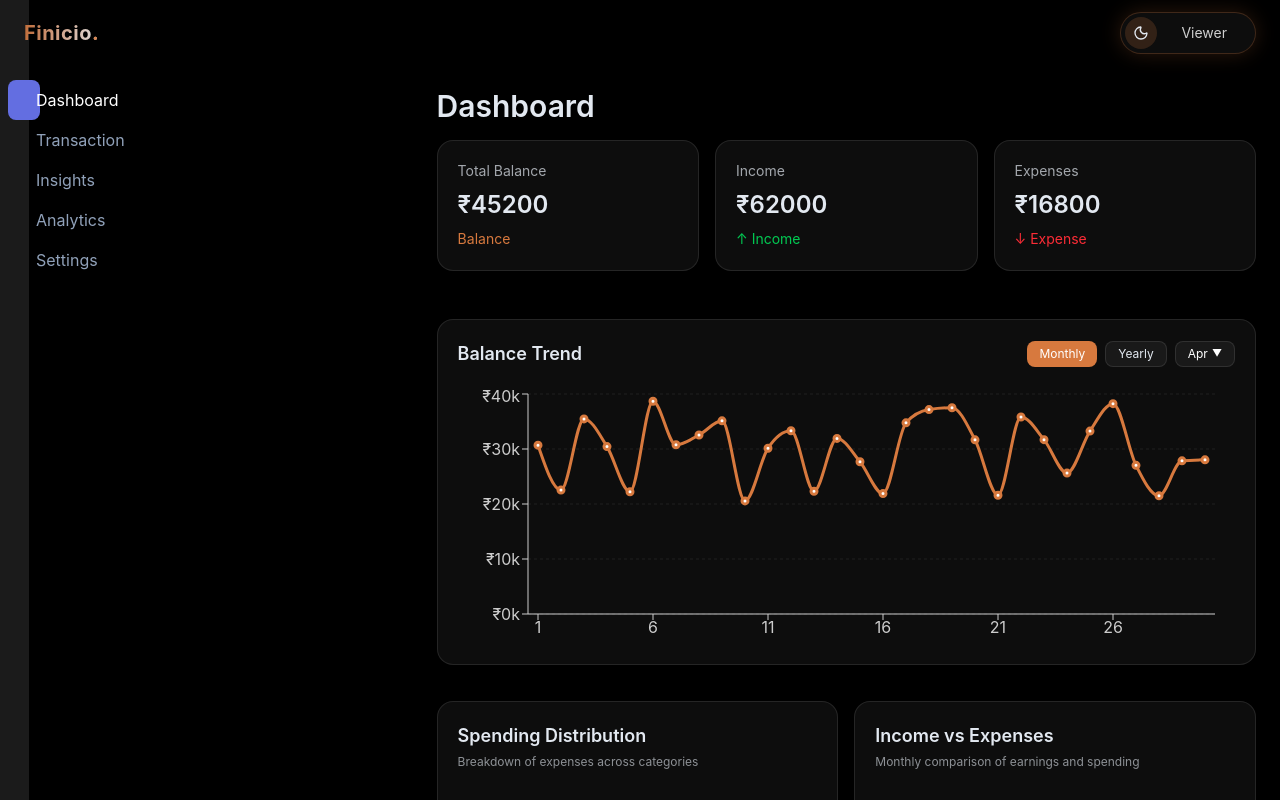
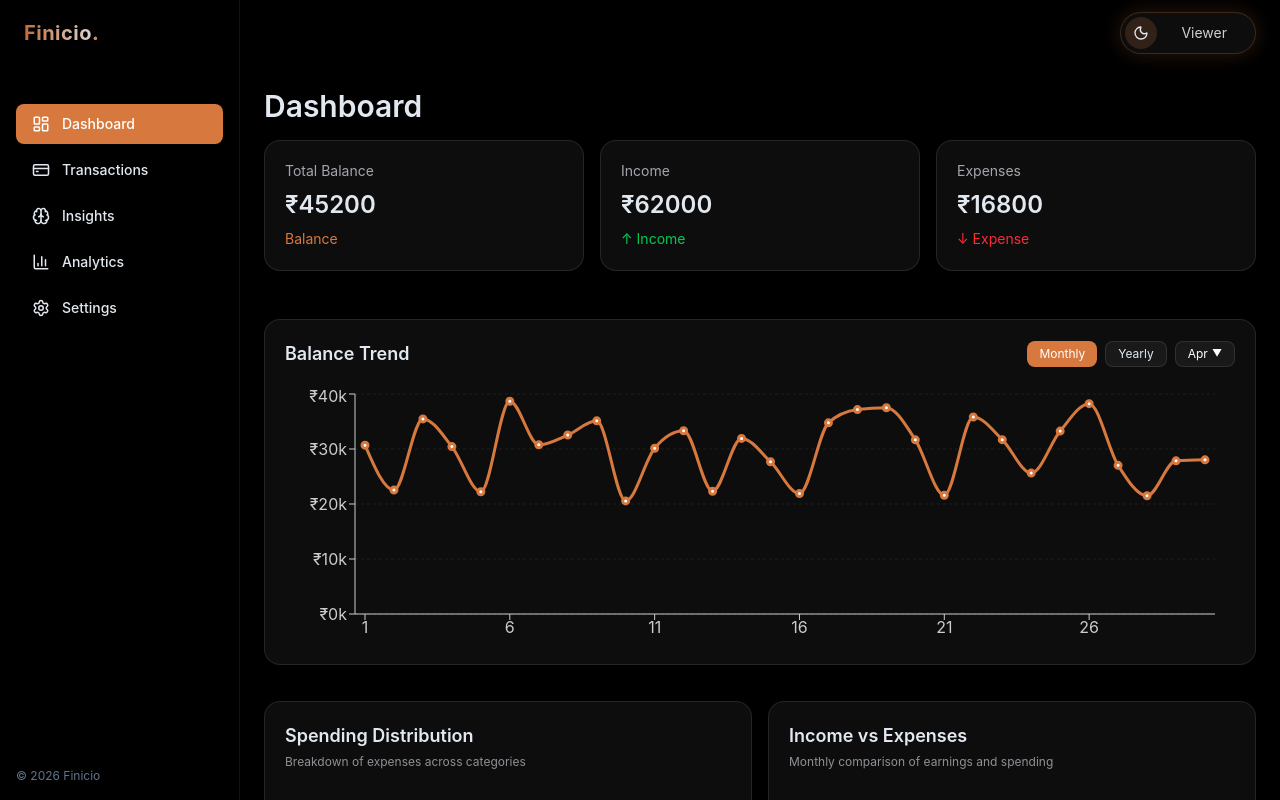
Before and after one commit to vaidika1410/finicio-zorvyn-assignment, a React (Vite) app: page /dashboard in a window 1280 px wide. Shown: the top 800 px of the page. Built offline with nearby package versions, Linux system fonts and the light colour scheme; the HTML template or start-up script is replaced by a standard one.

Commit message:
style: make sidebar responsive for mobile view

```diff
--- a/src/components/Sidebar.jsx
+++ b/src/components/Sidebar.jsx
@@ -1,40 +1,73 @@
-import { useState } from "react"
-
-import { LayoutDashboard, CreditCard, Brain, BarChart3, Settings } from "lucide-react";
+import { useNavigate, useLocation } from "react-router-dom";
+import {
+  LayoutDashboard,
+  CreditCard,
+  Brain,
+  BarChart3,
+  Settings,
+} from "lucide-react";
 import { useFinanceStore } from "../store/useFinanceStore";
 
-function Sidebar() {
-    const {activeTab, setActiveTab} = useFinanceStore()
+const Sidebar = () => {
+  const navigate = useNavigate();
+  const location = useLocation();
+  const { darkMode } = useFinanceStore();
 
   const navItems = [
-        { id: "dashboard", label: "Dashboard", icon: LayoutDashboard },
-        { id: "transaction", label: "Transaction", icon: CreditCard },
-        { id: "insights", label: "Insights", icon: Brain },
-        { id: "analytics", label: "Analytics", icon: BarChart3 },
-        { id: "settings", label: "Settings", icon: Settings }
-    ]
-
-    return (
-        <div className="h-screen w-1/6 bg-[#ffffff1b] py-20 px-2 top-0 left-0">
-            {navItems.map((e) => {
-                const Icon = e.icon
+    { label: "Dashboard", path: "/dashboard", icon: LayoutDashboard },
+    { label: "Transactions", path: "/transactions", icon: CreditCard },
+    { label: "Insights", path: "/insights", icon: Brain },
+    { label: "Analytics", path: "/analytics", icon: BarChart3 },
+    { label: "Settings", path: "/settings", icon: Settings },
+  ];
 
   return (
     <div
-                        key={e.id}
-                        onClick={() => setActiveTab(e.id)}
-                        className={`flex items-center gap-3 px-4 py-2 rounded-lg cursor-pointer transition
-                        ${activeTab === e.id ? "bg-[#636EE1] text-white"
-                                : "text-slate-400 hover:bg-slate-800 hover:text-white"}
+      className={`fixed top-0 left-0 h-full w-60 pt-20 flex flex-col justify-between overflow-y-auto shadow-lg shadow-black/20 border-r
+        ${
+          darkMode
+            ? "bg-[#000000] border-[#d7793e20]"
+            : "bg-white border-gray-200"
+        }`}
+    >
+      {/* Top Section */}
+      <div>
+
+        {/* Nav Items */}
+        <div className="flex flex-col gap-1.5 p-3 sm:p-4 mt-2">
+          {navItems.map((item) => {
+            const Icon = item.icon;
+            const isActive = location.pathname === item.path;
+
+            return (
+              <div
+                key={item.path}
+                onClick={() => navigate(item.path)}
+                className={`flex items-center gap-3 px-3 sm:px-4 py-2.5 rounded-lg cursor-pointer transition-all
+
+                  ${
+                    isActive
+                      ? "bg-[#d7793e] text-white shadow-md"
+                      : darkMode
+                      ? " hover:bg-[#d7793e31] hover:text-white"
+                      : " hover:bg-gray-100 hover:text-black"
+                  }
                 `}
               >
-                        <Icon />
-                        <span>{e.label}</span>
+                <Icon size={18} />
+                <span className="text-sm font-medium truncate">{item.label}</span>
               </div>
-                )
+            );
           })}
         </div>
-    )
-}
+      </div>
 
-export default Sidebar
+      {/* Bottom Section */}
+      <div className="p-4 text-xs text-slate-500">
+        © 2026 Finicio
+      </div>
+    </div>
+  );
+};
+
+export default Sidebar;
```
Lines whose indentation alone changed are shown as unchanged.
